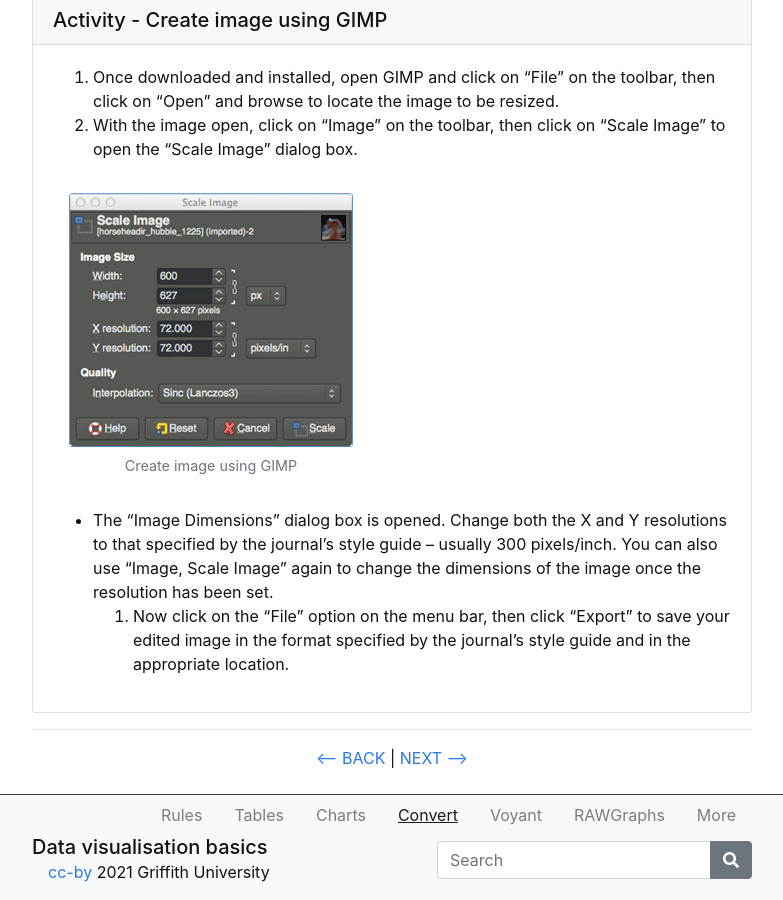
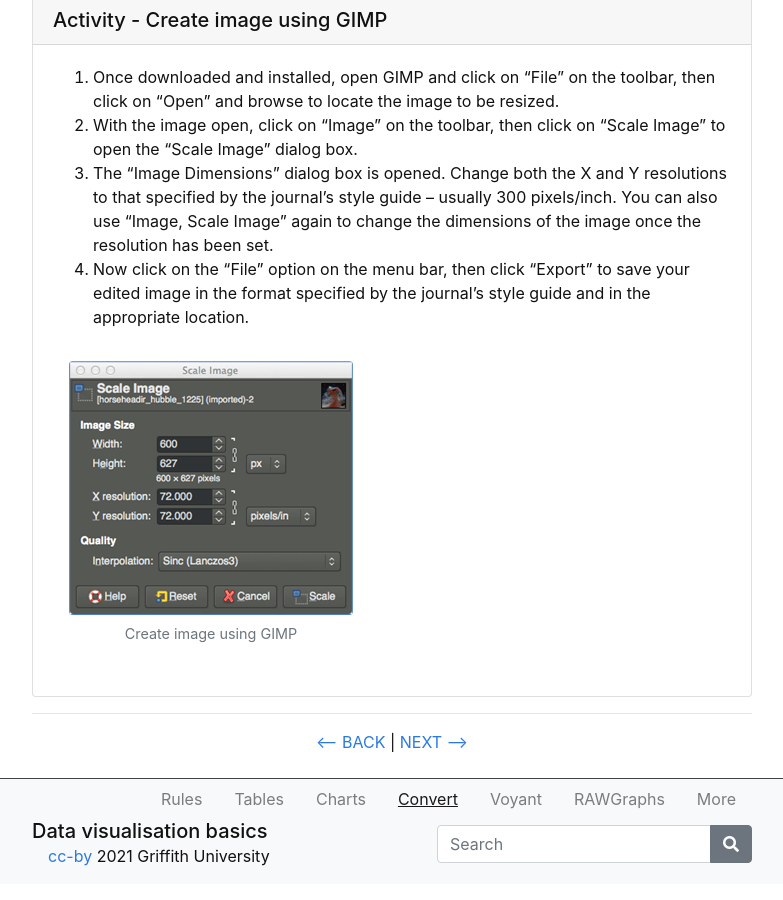
Before and after one commit to GULibrarySandbox/data-vis-basics, a Jekyll site: the page built from content/5-convert.md, in a window 1280 px wide and 900 px high, scrolled down 1875 px. Shown: the whole window, without its empty margins (248-1031 px from the left). Built offline with Jekyll 4.4.1, drawn with Linux system fonts in a browser that asks for light colours; part of the change alters nothing that is shown.

Commit message:
Update 5-convert.md

```diff
--- a/content/5-convert.md
+++ b/content/5-convert.md
@@ -63,9 +63,9 @@ Below are activities to convert your chart using different software.  Choose and
 {% capture text %}
 1.	Once downloaded and installed, open GIMP and click on “File” on the toolbar, then click on “Open” and browse to locate the image to be resized.
 2.	With the image open, click on “Image” on the toolbar, then click on “Scale Image” to open the “Scale Image” dialog box.
-  {% include figure.html img="GIMP.png" alt="GIMP software" caption="Create image using GIMP" width="100%" %}
-  - The “Image Dimensions” dialog box is opened.  Change both the X and Y resolutions to that specified by the journal’s style guide – usually 300 pixels/inch.  You can also use “Image, Scale Image” again to change the dimensions of the image once the resolution has been set.
-3.	Now click on the “File” option on the menu bar, then click “Export” to save your edited image in the format specified by the journal’s style guide and in the appropriate location.{% endcapture %} {% include card.md header="Activity - Create image using GIMP" text=text %}
+3.  The “Image Dimensions” dialog box is opened.  Change both the X and Y resolutions to that specified by the journal’s style guide – usually 300 pixels/inch.  You can also use “Image, Scale Image” again to change the dimensions of the image once the resolution has been set.
+4.  Now click on the “File” option on the menu bar, then click “Export” to save your edited image in the format specified by the journal’s style guide and in the appropriate location.
+{% include figure.html img="GIMP.png" alt="GIMP software" caption="Create image using GIMP" width="100%" %}{% endcapture %} {% include card.md header="Activity - Create image using GIMP" text=text %}
 
 -----
 
```
